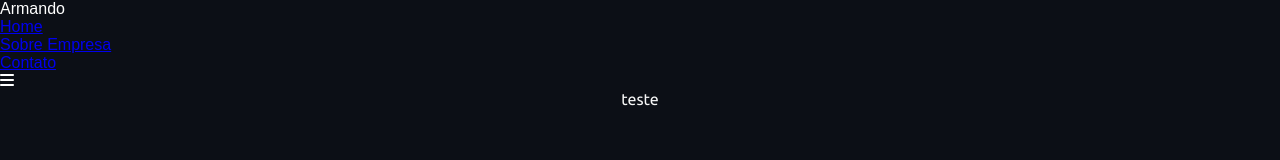
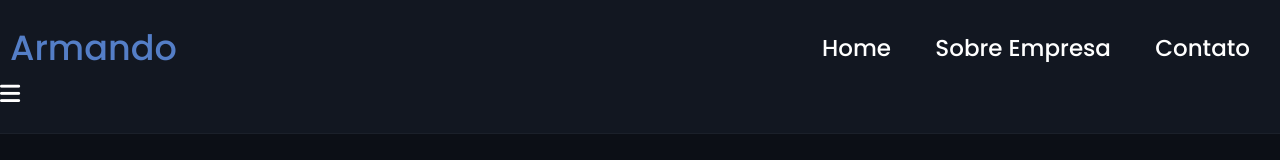
Before and after one commit to Armandomateus41/layout-site-armando, a plain HTML site: page index.html in a window 1280 px wide. Drawn offline with nearby package versions, Linux system fonts and the light colour scheme.

Commit message:
16-11-2024

```diff
--- a/custom.css
+++ b/custom.css
@@ -1,23 +1,80 @@
-/* ester icone e para atual a cor pelo site todo ou melhor em tpodas as paginas */
+/* Este arquivo define estilos globais e customizações de fontes e navegação */
 
-@import url('https://fonts.googleapis.com/css2?family=Poppins:ital,wght@0,100;0,200;0,300;0,400;0,500;0,600;0,700;0,800;0,900;1,100;1,200;1,300;1,400;1,500;1,600;1,700;1,800;1,900&display=swap');
-@import url('https://fonts.googleapis.com/css2?family=Ubuntu:ital,wght@0,300;0,400;0,500;0,700;1,300;1,400;1,500;1,700&display=swap');
+/* Importação das fontes Google Fonts com os pesos necessários */
+@import url('https://fonts.googleapis.com/css2?family=Poppins:wght@400;500;600;700&display=swap');
+@import url('https://fonts.googleapis.com/css2?family=Ubuntu:wght@400;500;700&display=swap');
 
-*{
+/* Reset global */
+* {
     margin: 0;
     padding: 0;
     box-sizing: border-box;
+    font-family: 'Poppins', sans-serif; /* Fonte padrão */
+    text-decoration: none; /* Remove sublinhado de links */
 }
 
-
+/* Corpo da página */
 body {
-    font-family: Arial, sans-serif;
-    background-color: #0c0f16;
-    color: #ffffff;
+    background-color: #0c0f16; /* Cor de fundo escuro */
+    color: #ffffff; /* Texto padrão branco */
+    font-size: 16px; /* Tamanho de fonte padrão */
+    line-height: 1.6; /* Altura das linhas */
 }
 
-.text-teste{
-  color: #f6f6f6;
-  text-align: center;
-  font-family: 'ubuntu', 'sans-serif';
+/* Classe de teste de texto */
+.text-teste {
+    color: #f6f6f6; /* Cor clara para destaque */
+    text-align: center; /* Centraliza texto */
+    font-family: 'Ubuntu', sans-serif; /* Define a fonte Ubuntu */
 }
+
+/* Container com largura máxima */
+.max-width {
+    max-width: 1300px; /* Define limite de largura */
+    padding: 0 10px;
+    margin:  auto; /* Centraliza horizontalmente */
+}
+
+/* Menu personalizado */
+.navbar .logo a{
+    color: #547ec7; /* Cor do texto do logotipo */
+    font-size: 35px; /* Tamanho da fonte do logotipo */
+    font-weight: 500; /* Peso da fonte */
+}
+
+/* Barra de navegação */
+.navbar {
+    position: fixed; /* Fixado no topo */
+    width: 100%; /* Largura total da página */
+    z-index: 999; /* Camada superior */
+    padding: 20px 0;
+    font-family: 'Ubuntu', sans-serif; /* Define a fonte Ubuntu */
+    background-color: #121721; /* Cor de fundo do header */
+
+    border-bottom: solid #1b202a 1px;  /* borda divisivor */
+
+}
+.navbar .max-width{
+  display: flex;
+  align-items: center;
+  justify-content: space-between; /*espaço entre elementos*/
+}
+
+.navbar .menu li{
+  list-style: none;
+  display: inline-block;
+}
+
+.navbar .menu li a{
+  color: #ffffff; /* Cor do texto dos links */
+  padding: 10px 20px; /* espaço entre links */
+  transition: color 0.3s ease; /* efeito de transição */
+  font-size 18px;
+  font-weight: 500; /* Peso da fonte */
+}
+.menu-btn{
+
+  color: #ffffff; /* Cor do texto do botão */
+font-size: 23px;
+  cursor: pointer; /* muda cursor para ponta de clique */
+}
--- a/index.html
+++ b/index.html
@@ -13,18 +13,11 @@
 <body>
   <nav class="navbar">
     <div class="max-width">
-        <!--largura maxima-->
-        <div class="logo">
-          <a href="index.html"></a>
-          <!--link pos logo-->
-          Armando
-        </div>
-        <ul>
+      <div class="logo"><a href="index.html">Armando</a></div>
+      <ul class="menu">
         <li><a href="index.html" class="menu-btn">Home</a></li>
-          <li>
-            <a href="sobre-empresa.html" class="menu-btn">Sobre Empresa</a>
-          </li>
-          <li><a href="contato.html" class="menu-btn">Contato </a></li>
+        <li><a href="sobre-empresa.html" class="menu-btn">Sobre Empresa</a></li>
+        <li><a href="contato.html" class="menu-btn">Contato</a></li>
       </ul>
     </div>
     <div class="menu-btn">
```
Also changed, not shown: 1 other file. Lines whose indentation alone changed are shown as unchanged.
